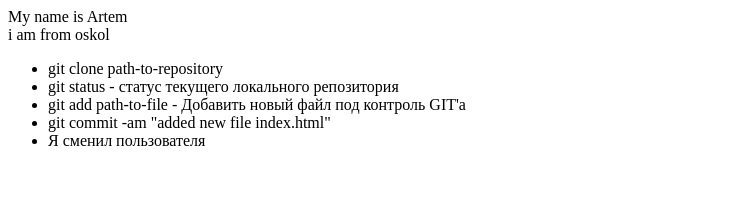
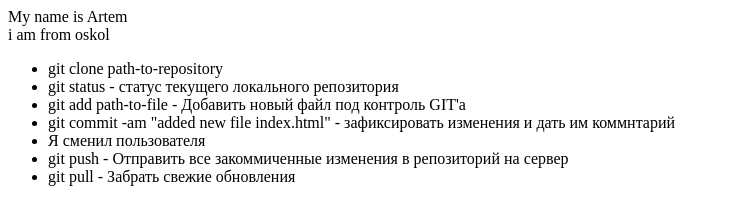
Before and after one commit to TemchikHorosh/git-lesson, a plain HTML site: page index.html in a window 1280 px wide. Shown: the whole page, without its empty margins (0-730 px from the left). Drawn offline with Linux system fonts and the light colour scheme.

Commit message:
added push-pill instructions to html

```diff
--- a/index.html
+++ b/index.html
@@ -15,8 +15,10 @@
             <li>git clone path-to-repository</li>
             <li>git status - статус текущего локального репозитория</li>
             <li>git add path-to-file - Добавить новый файл под контроль GIT'а </li>
-            <li>git commit -am "added new file index.html"</li>
+            <li>git commit -am "added new file index.html" - зафиксировать изменения и дать им коммнтарий</li>
             <li>Я сменил пользователя</li>
+            <li>git push - Отправить все закоммиченные изменения в репозиторий на сервер</li>
+            <li>git pull - Забрать свежие обновления</li>
         </ul>
     </div>
 </body>
```
